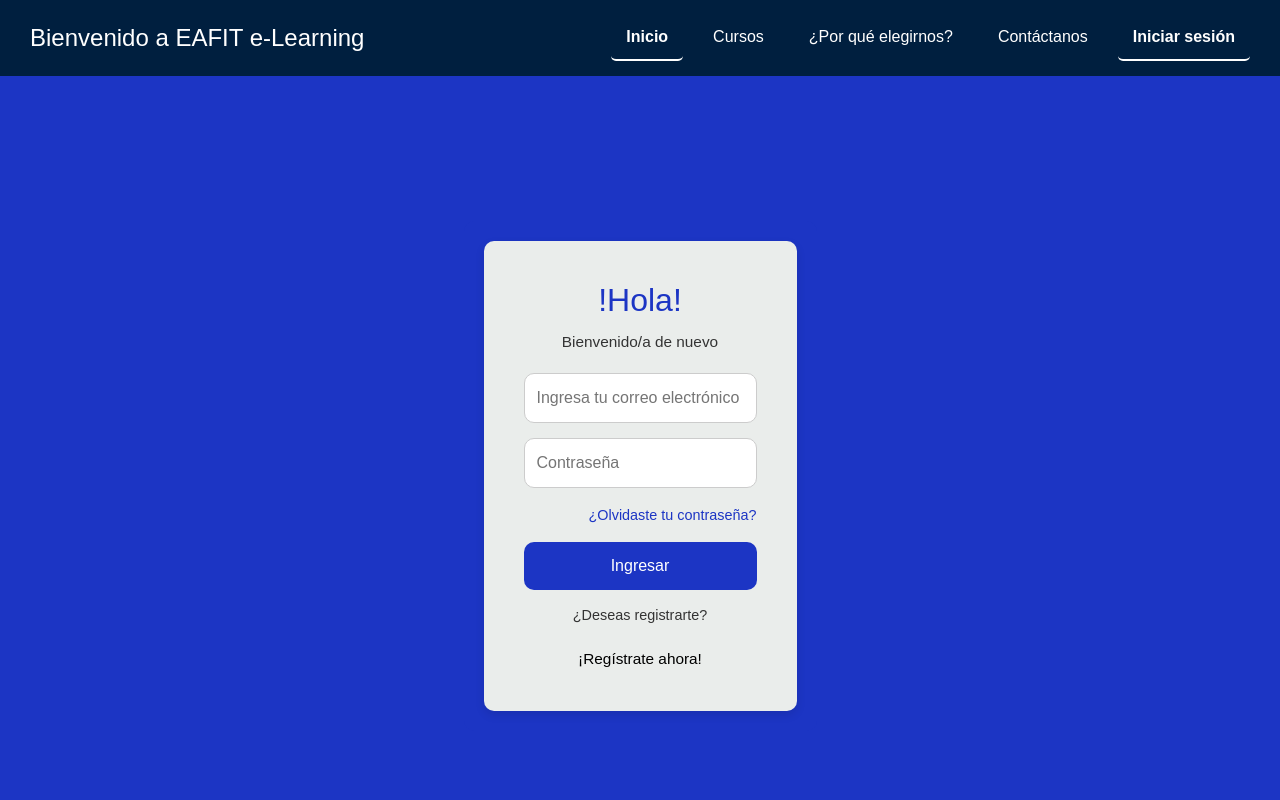
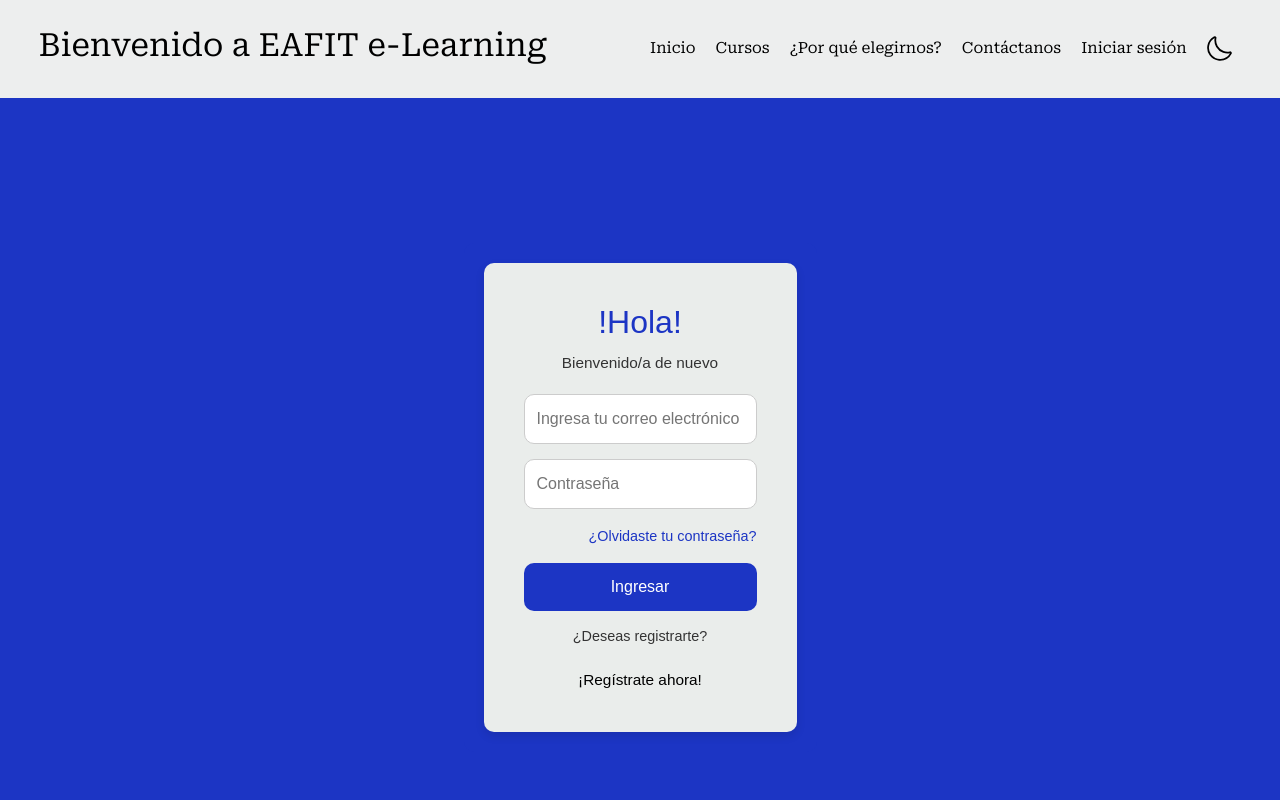
Before and after one commit to rebenew/frontendOmegaCursos, an Angular app: page /login2 in a window 1280 px wide. Shown: the top 800 px of the page. Built offline with nearby package versions, Linux system fonts and the light colour scheme.

Commit message:
Actualizar la barra de navegación: implementar modo oscuro, mejorar la estructura y estilos de los enlaces de navegación.

```diff
--- a/src/app/Components/navbar/navbar.component.html
+++ b/src/app/Components/navbar/navbar.component.html
@@ -1,11 +1,14 @@
-<nav>
-  <h1>Bienvenido a EAFIT e-Learning</h1>
-
-  <div>
-    <a routerLink="/" routerLinkActive="active">Inicio</a>
-    <a routerLink="/cursos" routerLinkActive="active">Cursos</a>
-    <a href='#testimonials'>¿Por qué elegirnos?</a>
-    <a href='#contacto'>Contáctanos</a>
-    <a routerLink="/login2" routerLinkActive="active">Iniciar sesión</a>
+<nav #menuNav>
+  <h2>Bienvenido a EAFIT e-Learning</h2>
+  <div class="contentOpcion">
+    <a class="menuNav">Inicio</a>
+    <a class="menuNav">Cursos</a>
+    <a class="menuNav" href='#testimonials'>¿Por qué elegirnos?</a>
+    <a class="menuNav" href='#contacto'>Contáctanos</a>
+    <a class="menuNav" >Iniciar sesión</a>
+    <div class="menuNav" (click)="toggleDarkMode()">
+      <img class="darkHome" src="/iconsMenu/dark/dark.svg" alt="">
+      <img class="lightHome" src="/iconsMenu/light/dark.svg" alt="">
+    </div>
   </div>
 </nav>
--- a/src/app/Components/navbar/navbar.component.scss
+++ b/src/app/Components/navbar/navbar.component.scss
@@ -1,51 +1,48 @@
 nav {
-    background-color: #001f3f; /* Azul oscuro */
-    color: white;
+    background-color: var(--bg-color-card); // #001f3f; /* Azul oscuro */
+    color: var(--text-color);
     display: flex;
     justify-content: space-between;
     align-items: center;
-    padding: 15px 30px;
-    font-family: Arial, sans-serif;
-    box-shadow: 0 4px 8px rgba(0, 0, 0, 0.2);
+    padding: 2% 3%;
+    // font-family: Arial, sans-serif;
+    // box-shadow: 0 4px 8px rgba(0, 0, 0, 0.2);
   }
 
-  nav h1 {
-    font-size: 1.5rem;
-    margin: 0;
+.contentOpcion {
+  display: flex;
+  justify-content: space-around;
+  align-items: center;
+  width: 50%;
 }
 
-  nav div {
-    display: flex;
-    gap: 15px;
+.menuNav{
+  color: var(--text-color);
+  cursor: pointer;
+  transition: all 0.3s ease;
+  text-align: center;
 }
 
-  nav a, nav button {
-    text-decoration: none;
-    color: white;
-    background: none;
-    border: none;
-    padding: 10px 15px;
-    font-size: 1rem;
-    cursor: pointer;
-    transition: all 0.3s ease;
-    border-radius: 5px;
+.menuNav img{
+  width: 25px;
 }
 
-  nav a:hover, nav button:hover {
-    background-color: #007bff; /* Azul más claro */
-    color: black;
+.menuNav:hover {
+  background-color: rgb(3, 69, 84); /* Azul oscuro */
+  padding: 0.5% 2%;
+  border-radius: 20px;
+  color: var(--text-color-reverse);
 }
 
-  nav a.active {
-    font-weight: bold;
-    border-bottom: 2px solid white;
+.darkHome{
+  display: none;
 }
 
-  nav button {
-    background-color: #004080; /* Azul medio */
-    border-radius: 5px;
+.darkOpenHome{
+  display: block;
+
 }
 
-  nav button:hover {
-    background-color: #007bff;
+.lightCloseHome{
+  display: none;
 }
--- a/src/app/Components/navbar/navbar.component.ts
+++ b/src/app/Components/navbar/navbar.component.ts
@@ -1,5 +1,6 @@
-import { Component } from '@angular/core';
+import { Component, ElementRef, OnInit, Renderer2, ViewChild, viewChild } from '@angular/core';
 import { RouterModule } from '@angular/router';
+import { ThemesService } from '../../services/servicesDesign/themes.service';
 
 @Component({
   selector: 'app-navbar',
@@ -8,6 +9,49 @@ import { RouterModule } from '@angular/router';
   templateUrl: './navbar.component.html',
   styleUrl: './navbar.component.scss'
 })
-export class NavbarComponent {
+export class NavbarComponent implements OnInit {
 
-}
+  @ViewChild('menuNav', { static: true }) menuNav!: ElementRef<HTMLElement>;
+
+  isDarkMode: boolean = false;
+
+  constructor(
+    private themesService: ThemesService,
+    private renderer: Renderer2,
+  ) {}
+
+  ngOnInit(): void {
+
+    if (typeof document !== 'undefined') {
+
+      const menuNav = this.menuNav.nativeElement;
+      const light = menuNav.querySelector(".lightHome");
+      const dark = menuNav.querySelector(".darkHome");
+
+      console.log(light);
+      console.log(dark);
+
+      this.themesService.isDarkMode$.subscribe((isDarkMode) => {
+        this.isDarkMode = isDarkMode;
+        console.log(this.isDarkMode);
+        if (this.isDarkMode) {
+          this.renderer.addClass(document.body, 'dark-theme');
+          this.renderer.removeClass(document.body, 'light-theme');
+          this.renderer.removeClass(dark, "darkHome");
+          this.renderer.addClass(dark, "darkOpenHome");
+          this.renderer.addClass(light, "lightCloseHome")
+        }else{
+          this.renderer.addClass(document.body, 'light-theme');
+          this.renderer.removeClass(document.body, 'dark-theme');
+          this.renderer.removeClass(light, "lightCloseHome");
+          this.renderer.removeClass(dark, "darkOpenHome");
+          this.renderer.addClass(dark, "darkHome");
+        };
+      });
+    };
+  };
+
+  toggleDarkMode() {
+    this.themesService.toggleDarkMode();
+  };
+};
--- a/src/app/Pages/landing-page/landing-page.component.scss
+++ b/src/app/Pages/landing-page/landing-page.component.scss
@@ -1,10 +1,10 @@
-body {
-    font-family: Arial, sans-serif;
-    margin: 0;
-    padding: 0;
-    background-color: #f4f4f4;
-    color: #333;
-}
+// body {
+//     font-family: Arial, sans-serif;
+//     margin: 0;
+//     padding: 0;
+//     background-color: #f4f4f4;
+//     color: #333;
+// }
 
 section {
     padding: 40px 20px;
@@ -30,7 +30,7 @@ section {
 .benefit, .testimonial {
     width: 30%;
     margin: 10px;
-    background-color: white;
+    background-color: var(--bg-color-card);
     padding: 20px;
     border-radius: 5px;
     box-shadow: 0 4px 8px rgba(0, 0, 0, 0.1);
@@ -42,4 +42,11 @@ section {
     margin: 10px 0;
     border: 1px solid #ccc;
     border-radius: 5px;
+    background-color: var(--bg-color-card);
+    color: var(--text-color);
 }
+
+.form-group input::placeholder, .form-group textarea::placeholder{
+  color: var(--text-color);
+  opacity: 0.8;
+}
--- a/src/app/Pages/main-layout/main-layout.component.html
+++ b/src/app/Pages/main-layout/main-layout.component.html
@@ -2,4 +2,4 @@
 
 <router-outlet></router-outlet>
 
-<app-footer></app-footer>
+<app-footer-menu></app-footer-menu>
--- a/src/app/Pages/main-layout/main-layout.component.ts
+++ b/src/app/Pages/main-layout/main-layout.component.ts
@@ -2,10 +2,11 @@ import { Component } from '@angular/core';
 import { NavbarComponent } from '../../components/navbar/navbar.component';
 import { FooterComponent } from '../../components/footer/footer.component';
 import { Router, RouterLink, RouterModule, RouterOutlet } from '@angular/router';
+import { FooterMenuComponent } from "../../footer-menu/footer-menu.component";
 
 @Component({
   selector: 'app-main-layout',
-  imports: [NavbarComponent, FooterComponent, RouterLink, RouterOutlet],
+  imports: [NavbarComponent, RouterOutlet, FooterMenuComponent],
   templateUrl: './main-layout.component.html',
   styleUrl: './main-layout.component.scss'
 })
--- a/src/app/app.routes.ts
+++ b/src/app/app.routes.ts
@@ -49,29 +49,32 @@ export const routes: Routes = [
       { path: '', data: { renderMode: 'client' }, component: LandingPageComponent },
       { path: 'login2', data: { renderMode: 'client' }, component: LoginPageComponent },
       { path: 'cursos', data: { renderMode: 'client' }, component: CoursesPageComponent },
-      { path: 'signup', data: { renderMode: 'client' }, component: SignupPageComponent },]
+      { path: 'signup', data: { renderMode: 'client' }, component: SignupPageComponent },
+    ]
   },  //   ],
   // },
 
 
-  //Dashboard mentor
-  {
-    path: 'dashboard_mentor',
-    data: { renderMode: 'client' },
-    component: DashboardComponent
-  },
-  //Home Student Component
-  {
-    path: 'home-student',
-    data: { renderMode: 'client' },
-    title: 'Home - Student',
-    component: HomeStudentComponent,
-  },
-  {
-    path: 'dashboard_mentor',
-    data: { renderMode: 'client' },
-    component: DashboardComponent
-  },
+  // //Dashboard mentor
+  // {
+  //   path: 'dashboard_mentor',
+  //   data: { renderMode: 'client' },
+  //   component: DashboardComponent
+  // },
+  // //Home Student Component
+  // {
+  //   path: 'home-student',
+  //   data: { renderMode: 'client' },
+  //   title: 'Home - Student',
+  //   component: HomeStudentComponent,
+  // },
+  // {
+  //   path: 'dashboard_mentor',
+  //   data: { renderMode: 'client' },
+  //   component: DashboardComponent
+  // },
+
+
   //admin-dashboard
   {
     path: 'admin-dashboard',
@@ -242,30 +245,30 @@ export const routes: Routes = [
       ),
   },
   //Default path
-  {
-    path: '',
-    data: { renderMode: 'client' },
-    redirectTo: 'landing',
-    pathMatch: 'full',
-  }, // Redirige la raíz a la landing page
-  {
-    path: 'landing',
-    data: { renderMode: 'client' },
-    component: LandingPageComponent,
-  },
-  {
-    path: 'login2',
-    data: { renderMode: 'client' },
-    component: LoginPageComponent,
-  },
-  {
-    path: 'cursos',
-    data: { renderMode: 'client' },
-    component: CoursesPageComponent,
-  },
-  {
-    path: 'signup',
-    data: { renderMode: 'client' },
-    component: SignupPageComponent,
-  },
+  // {
+  //   path: '',
+  //   data: { renderMode: 'client' },
+  //   redirectTo: 'landing',
+  //   pathMatch: 'full',
+  // }, // Redirige la raíz a la landing page
+  // {
+  //   path: 'landing',
+  //   data: { renderMode: 'client' },
+  //   component: LandingPageComponent,
+  // },
+  // {
+  //   path: 'login2',
+  //   data: { renderMode: 'client' },
+  //   component: LoginPageComponent,
+  // },
+  // {
+  //   path: 'cursos',
+  //   data: { renderMode: 'client' },
+  //   component: CoursesPageComponent,
+  // },
+  // {
+  //   path: 'signup',
+  //   data: { renderMode: 'client' },
+  //   component: SignupPageComponent,
+  // },
 ];
--- a/src/app/side-menu/side-menu.component.ts
+++ b/src/app/side-menu/side-menu.component.ts
@@ -43,6 +43,7 @@ export class SideMenuComponent implements OnInit {
   ngOnInit() {
     if (typeof document !== 'undefined') {
 
+      console.log(this.isDarkMode)
       // logica de los themas
       const dark = this.menuSide.nativeElement.querySelectorAll('.dark');
       const light = this.menuSide.nativeElement.querySelectorAll('.light');
--- a/src/styles.scss
+++ b/src/styles.scss
@@ -5,6 +5,8 @@
   --text-color: black;
   --bg-color-card: #edeeee;
   --bg-icon: #fff;
+  --text-color-reverse: #fff;
+  --card-landig: #001f3f;
 }
 
 // Tema oscuro
@@ -13,6 +15,8 @@
   --text-color: white;
   --bg-color-card: #354985;
   --bg-icon: #222936;
+  --text-color-reverse: #000;
+  --card-landig: #0080ff;
 }
 
 // $titleFont: "inter";
```
Lines whose indentation alone changed are shown as unchanged.
